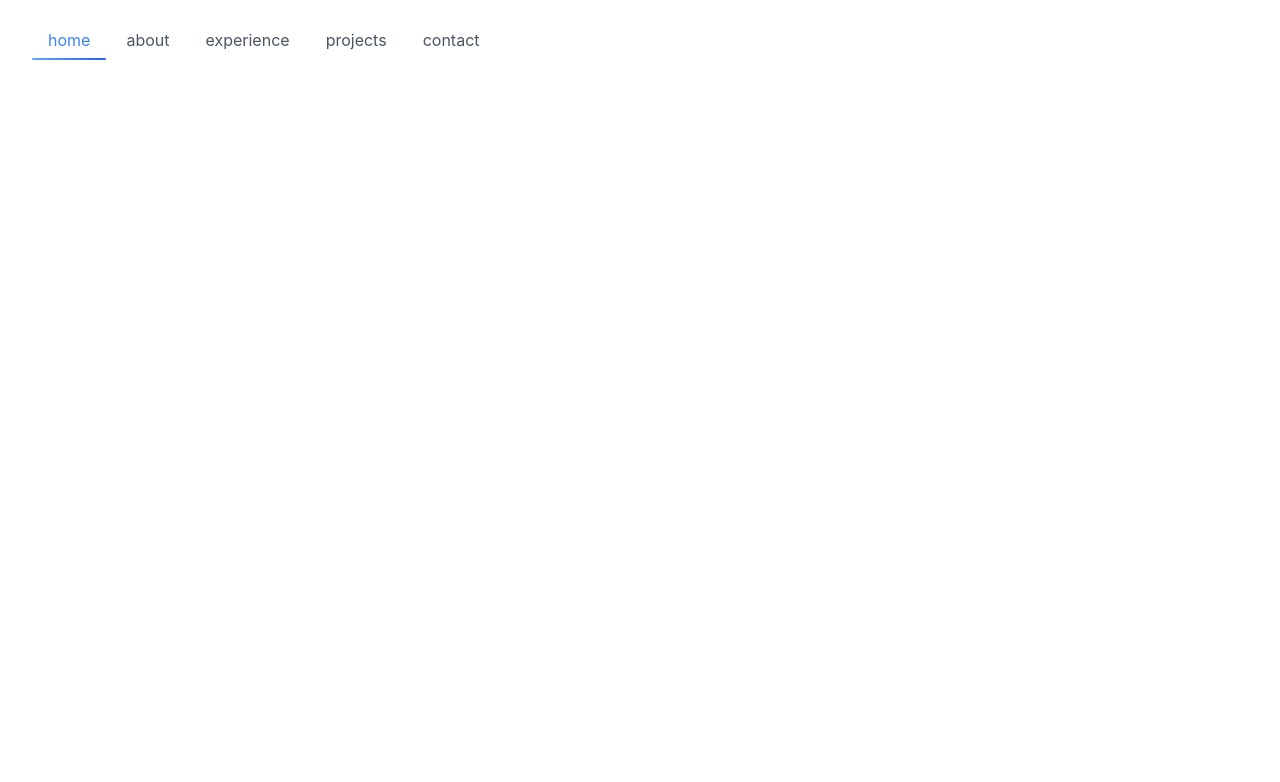
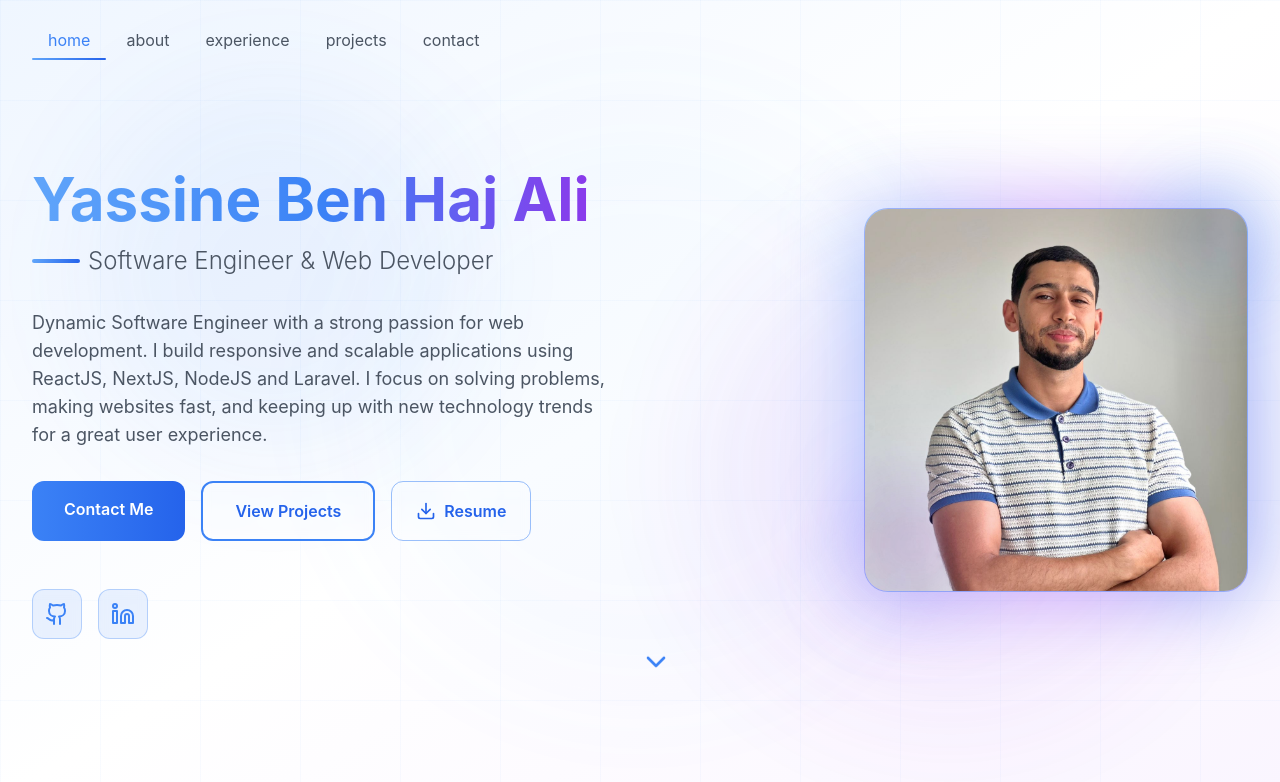
Before and after one commit to yassin-ben-haj-ali/portfolio, a React (Vite) app: page / in a window 1280 px wide. Shown: the top 782 px of the page. Built offline with nearby package versions, Linux system fonts and the light colour scheme.

Commit message:
init hero section

```diff
--- a/src/App.tsx
+++ b/src/App.tsx
@@ -1,9 +1,11 @@
 import Navbar from "./components/Navbar/Navbar";
+import Hero from "./sections/Hero";
 
 const App = () => {
   return (
-    <div className="min-h-screen bg-white dark:bg-black text-gray-900 dark:text-white transition-colors duration-300">
+    <div className="min-h-screen bg-black text-white">
       <Navbar />
+      <Hero />
     </div>
   );
 };
--- /dev/null
+++ b/src/sections/Hero.tsx
@@ -0,0 +1,180 @@
+import { useState, useEffect } from "react";
+import { ChevronDown, Github, Linkedin, Download } from "lucide-react";
+
+const Hero = () => {
+  const [imageLoaded, setImageLoaded] = useState(false);
+  const [imageError, setImageError] = useState(false);
+
+  useEffect(() => {
+    // Preload the hero image
+    const img = new Image();
+    img.onload = () => setImageLoaded(true);
+    img.onerror = () => setImageError(true);
+    img.src = `${import.meta.env.BASE_URL}images/profile.jpeg`;
+    return () => {
+      img.onload = null;
+      img.onerror = null;
+    };
+  }, []);
+
+  return (
+    <section
+      id="home"
+      className="min-h-screen flex items-center justify-center relative overflow-hidden pt-16 md:pt-0"
+    >
+      {/* Animated Background */}
+      <div className="absolute inset-0 bg-gradient-to-br from-blue-50 via-white to-purple-50 dark:from-blue-900/20 dark:via-black dark:to-purple-900/20" />
+      <div className="absolute inset-0">
+        <div className="absolute top-20 left-20 w-64 h-64 md:w-96 md:h-96 bg-blue-500/10 dark:bg-blue-500/20 rounded-full blur-3xl animate-pulse" />
+        <div
+          className="absolute bottom-20 right-20 w-80 h-80 md:w-[500px] md:h-[500px] bg-purple-600/10 dark:bg-purple-600/20 rounded-full blur-3xl animate-pulse"
+          style={{ animationDelay: "1s" }}
+        />
+        <div
+          className="absolute top-1/2 left-1/2 transform -translate-x-1/2 -translate-y-1/2 w-96 h-96 md:w-[600px] md:h-[600px] bg-blue-400/5 dark:bg-blue-400/10 rounded-full blur-3xl animate-pulse"
+          style={{ animationDelay: "2s" }}
+        />
+      </div>
+
+      {/* Grid Pattern Overlay */}
+      <div className="absolute inset-0 bg-[linear-gradient(rgba(59,130,246,0.03)_1px,transparent_1px),linear-gradient(90deg,rgba(59,130,246,0.03)_1px,transparent_1px)] bg-[size:100px_100px] dark:bg-[linear-gradient(rgba(59,130,246,0.07)_1px,transparent_1px),linear-gradient(90deg,rgba(59,130,246,0.07)_1px,transparent_1px)]" />
+
+      <div
+        className={`relative z-10 max-w-7xl mx-auto px-4 sm:px-6 lg:px-8 py-12 md:py-20 transition-all duration-1000 ${
+          imageLoaded ? "opacity-100 translate-y-0" : "opacity-0 translate-y-10"
+        }`}
+      >
+        <div className="grid lg:grid-cols-2 gap-8 md:gap-12 items-center">
+          {/* Left Side - Text Content */}
+          <div className="text-center lg:text-left space-y-6 md:space-y-8">
+            <div className="space-y-3 md:space-y-4">
+              <h1 className="text-5xl sm:text-6xl font-bold leading-tight">
+                <span className="block mt-2 bg-gradient-to-r from-blue-400 via-blue-500 to-purple-600 bg-clip-text text-transparent animate-gradient">
+                  Yassine Ben Haj Ali
+                </span>
+              </h1>
+              <div className="flex items-center justify-center lg:justify-start space-x-2">
+                <div className="h-1 w-8 md:w-12 bg-gradient-to-r from-blue-400 to-blue-600 rounded-full" />
+                <p className="text-lg sm:text-xl md:text-2xl text-gray-600 dark:text-gray-400 font-light">
+                  Software Engineer & Web Developer
+                </p>
+              </div>
+            </div>
+
+            <p className="text-base md:text-lg text-gray-600 dark:text-gray-400 max-w-2xl mx-auto lg:mx-0 leading-relaxed">
+              Dynamic Software Engineer with a strong passion for web
+              development. I build responsive and scalable applications using
+              ReactJS, NextJS, NodeJS and Laravel. I focus on solving problems,
+              making websites fast, and keeping up with new technology trends
+              for a great user experience.
+            </p>
+
+            {/* CTA Buttons */}
+            <div className="flex flex-wrap gap-3 md:gap-4 justify-center lg:justify-start">
+              <a
+                href="#contact"
+                className="group relative px-6 md:px-8 py-3 md:py-4 bg-gradient-to-r from-blue-500 to-blue-600 text-white rounded-xl font-semibold overflow-hidden transition-all duration-300 hover:shadow-lg hover:shadow-blue-500/50 hover:scale-105 text-sm md:text-base"
+              >
+                <span className="relative z-10">Contact Me</span>
+                <div className="absolute inset-0 bg-gradient-to-r from-blue-600 to-purple-600 opacity-0 group-hover:opacity-100 transition-opacity duration-300" />
+              </a>
+
+              <a
+                href="#projects"
+                className="px-6 md:px-8 py-3 md:py-4 border-2 border-blue-500 text-blue-600 dark:text-blue-400 rounded-xl font-semibold hover:bg-blue-500/10 dark:hover:bg-blue-500/20 transition-all duration-300 backdrop-blur-sm text-sm md:text-base"
+              >
+                View Projects
+              </a>
+
+              <a
+                href={`${import.meta.env.BASE_URL}cv.pdf`}
+                download
+                className="flex items-center gap-2 px-5 md:px-6 py-3 md:py-4 border border-blue-500/50 text-blue-600 dark:text-blue-400 rounded-xl font-semibold hover:bg-blue-500/10 dark:hover:bg-blue-500/20 transition-all duration-300 backdrop-blur-sm text-sm md:text-base"
+              >
+                <Download size={18} className="md:w-5 md:h-5" />
+                <span>Resume</span>
+              </a>
+            </div>
+
+            {/* Social Links */}
+            <div className="flex gap-3 md:gap-4 justify-center lg:justify-start pt-4">
+              <a
+                href="https://github.com/yassin-ben-haj-ali"
+                target="_blank"
+                rel="noopener noreferrer"
+                className="p-2.5 md:p-3 bg-blue-500/10 dark:bg-blue-500/20 border border-blue-500/30 rounded-xl hover:bg-blue-500/20 dark:hover:bg-blue-500/30 hover:border-blue-500/50 transition-all duration-300 backdrop-blur-sm group"
+              >
+                <Github className="text-blue-500 group-hover:scale-110 transition-transform w-5 h-5 md:w-6 md:h-6" />
+              </a>
+              <a
+                href="https://www.linkedin.com/in/yassine-ben-haj-ali-820ba81b5"
+                target="_blank"
+                rel="noopener noreferrer"
+                className="p-2.5 md:p-3 bg-blue-500/10 dark:bg-blue-500/20 border border-blue-500/30 rounded-xl hover:bg-blue-500/20 dark:hover:bg-blue-500/30 hover:border-blue-500/50 transition-all duration-300 backdrop-blur-sm group"
+              >
+                <Linkedin className="text-blue-500 group-hover:scale-110 transition-transform w-5 h-5 md:w-6 md:h-6" />
+              </a>
+            </div>
+          </div>
+
+          {/* Right Side - Profile Image */}
+          <div className="flex justify-center lg:justify-end mt-8 lg:mt-0">
+            <div className="relative group">
+              {/* Animated Border */}
+              <div className="absolute -inset-1 bg-gradient-to-r from-blue-400 via-purple-500 to-blue-600 rounded-3xl blur-2xl opacity-50 group-hover:opacity-75 transition duration-1000 animate-pulse" />
+
+              {/* Image Container */}
+              <div className="relative">
+                <div className="w-64 h-64 sm:w-72 sm:h-72 md:w-80 md:h-80 lg:w-96 lg:h-96 rounded-3xl overflow-hidden bg-gradient-to-br from-blue-500/20 to-purple-600/20 dark:from-blue-500/30 dark:to-purple-600/30 border border-blue-500/30 backdrop-blur-sm">
+                  {/* Loading Skeleton */}
+                  {!imageLoaded && !imageError && (
+                    <div className="absolute inset-0 flex items-center justify-center bg-gradient-to-br from-blue-100 to-purple-100 dark:from-blue-900/20 dark:to-purple-900/20">
+                      <div className="text-center space-y-4">
+                        {/* Animated Spinner */}
+                        <div className="w-12 h-12 border-4 border-blue-500/30 border-t-blue-500 rounded-full animate-spin mx-auto" />
+                      </div>
+                    </div>
+                  )}
+
+                  {/* Actual Image */}
+                  {!imageError && (
+                    <img
+                      src={`${import.meta.env.BASE_URL}images/profile.jpeg`}
+                      alt="Yassine Ben Haj Ali"
+                      className={`w-full h-full object-cover transition-opacity duration-500 ${
+                        imageLoaded ? "opacity-100" : "opacity-0"
+                      }`}
+                      onLoad={() => setImageLoaded(true)}
+                      onError={() => setImageError(true)}
+                    />
+                  )}
+
+                  {/* Fallback if image fails to load */}
+                  {imageError && (
+                    <div className="w-full h-full flex items-center justify-center bg-gradient-to-br from-blue-100 to-purple-100 dark:from-blue-900/20 dark:to-purple-900/20">
+                      <div className="text-center">
+                        <p className="text-xs md:text-sm text-gray-600 dark:text-gray-400 mt-2">
+                          Photo de profil
+                        </p>
+                      </div>
+                    </div>
+                  )}
+                </div>
+
+                {/* Decorative Elements */}
+                <div className="absolute -top-3 -right-3 md:-top-4 md:-right-4 w-20 h-20 md:w-24 md:h-24 bg-blue-500/20 dark:bg-blue-500/30 rounded-full blur-2xl" />
+                <div className="absolute -bottom-3 -left-3 md:-bottom-4 md:-left-4 w-24 h-24 md:w-32 md:h-32 bg-purple-500/20 dark:bg-purple-500/30 rounded-full blur-2xl" />
+              </div>
+            </div>
+          </div>
+        </div>
+
+        {/* Scroll Indicator */}
+        <div className="absolute bottom-8 md:bottom-10 left-1/2 transform -translate-x-1/2 animate-bounce">
+          <ChevronDown className="text-blue-500 w-7 h-7 md:w-8 md:h-8" />
+        </div>
+      </div>
+    </section>
+  );
+};
+export default Hero;
```
Also changed, not shown: public/images/profile.jpeg (added), 1 other file (tests, documents, lock files or other folders).
